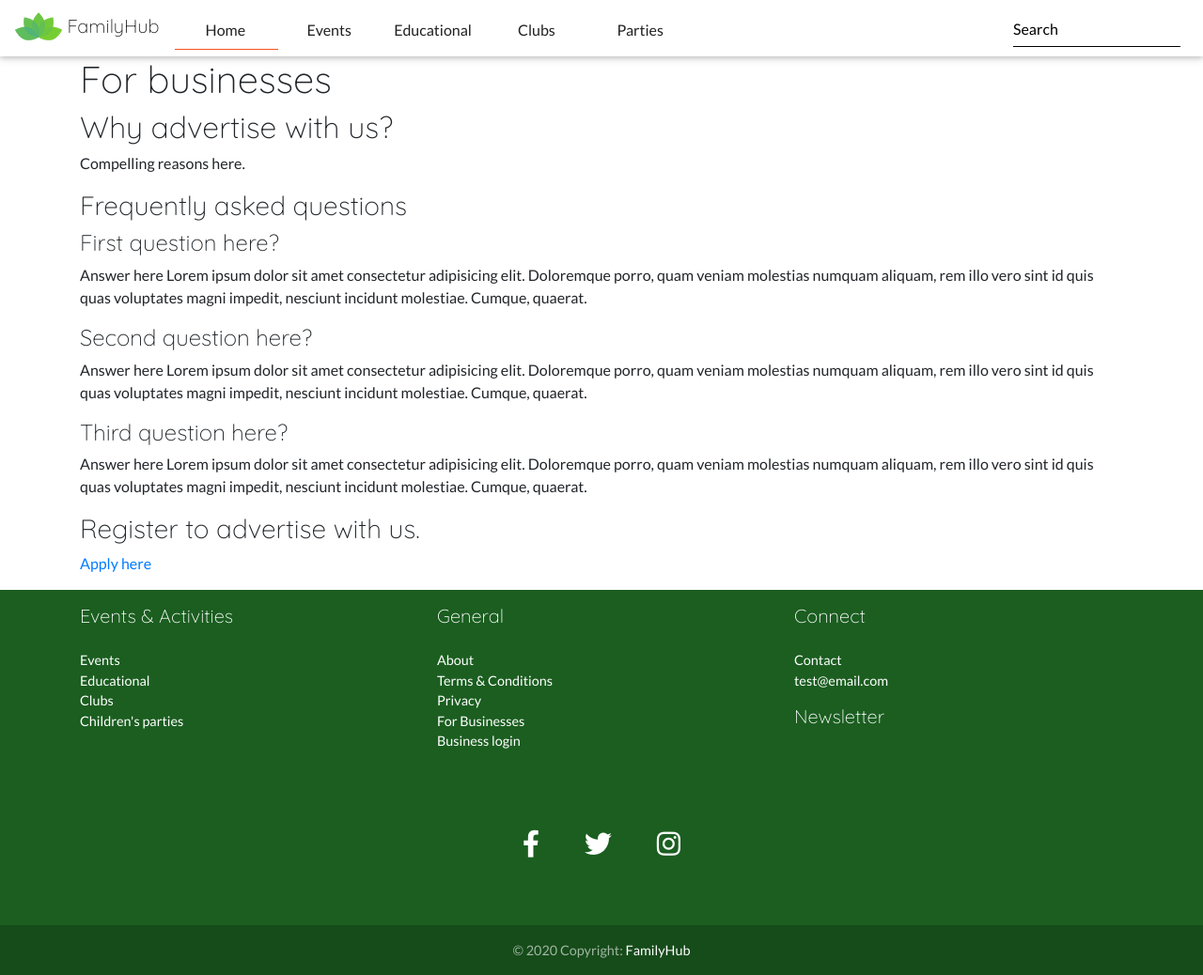
After one commit to AJGreaves/familyhub2, a Django app: page /accounts/for-businesses/ in a window 1280 px wide. The commit adds this page. Shown: the whole page at 94% size. Run offline with Django 3.2, Linux system fonts and the light colour scheme; some libraries are stand-ins or nearby versions.

Commit message:
Add files for pitch page.

```diff
--- /dev/null
+++ b/accounts/templates/pitch.html
@@ -0,0 +1,35 @@
+{% extends 'base.html' %}
+{% block content %}
+
+<div class="container">
+    <div class="row">
+        <header class="col-12">
+            <h1>For businesses</h1>
+        </header>
+        <section class="col-12">
+            <h2>Why advertise with us?</h2>
+            <p>Compelling reasons here.</p>
+        </section>
+        <section class="col-12">
+            <h3>Frequently asked questions</h3>
+            <h4>First question here?</h4>
+            <p>Answer here Lorem ipsum dolor sit amet consectetur adipisicing elit. Doloremque porro, quam veniam
+                molestias numquam aliquam, rem illo vero sint id quis quas voluptates magni impedit, nesciunt incidunt
+                molestiae. Cumque, quaerat.</p>
+            <h4>Second question here?</h4>
+            <p>Answer here Lorem ipsum dolor sit amet consectetur adipisicing elit. Doloremque porro, quam veniam
+                molestias numquam aliquam, rem illo vero sint id quis quas voluptates magni impedit, nesciunt incidunt
+                molestiae. Cumque, quaerat.</p>
+            <h4>Third question here?</h4>
+            <p>Answer here Lorem ipsum dolor sit amet consectetur adipisicing elit. Doloremque porro, quam veniam
+                molestias numquam aliquam, rem illo vero sint id quis quas voluptates magni impedit, nesciunt incidunt
+                molestiae. Cumque, quaerat.</p>
+        </section>
+        <section class="col-12">
+            <h3>Register to advertise with us.</h3>
+            <p><a href="{% url 'register' %}">Apply here</a></p>
+        </section>
+    </div>
+</div>
+
+{% endblock %}
--- a/accounts/urls.py
+++ b/accounts/urls.py
@@ -1,6 +1,6 @@
 from django.contrib.auth import views as auth_views
 from django.urls import path
-from .views import register_view, profile_view
+from .views import register_view, profile_view, pitch_view
 
 urlpatterns = [
     path('register/', register_view, name="register"),
@@ -10,4 +10,5 @@ urlpatterns = [
     path('logout/', auth_views.LogoutView.as_view(
         template_name='logout.html'), name="logout"),
     path('profile/', profile_view, name="profile"),
+    path('for-businesses/', pitch_view, name="pitch"),
 ]
--- a/accounts/views.py
+++ b/accounts/views.py
@@ -32,3 +32,6 @@ def register_view(request):
 
 def profile_view(request):
     return render(request, 'profile.html')
+
+def pitch_view(request):
+    return render(request, 'pitch.html')
--- a/static/css/style.css
+++ b/static/css/style.css
@@ -168,7 +168,7 @@ and mouseleave events in scripts.js
     Adjust px value if footer content height changes
 */
 .content {
-    min-height: calc(100vh - 395px);
+    min-height: calc(100vh - 410px);
 }
 
 footer {
@@ -288,15 +288,6 @@ calc to adjust for height of navbar
 
 /* CARDS */
 
-.card {
-    -webkit-transition: all 0.2s ease-in-out;
-    transition: all 0.2s ease-in-out;
-}
-
-.card:hover {
-    box-shadow: 0 5px 11px 0 rgba(0, 0, 0, 0.18), 0 4px 15px 0 rgba(0, 0, 0, 0.15);
-}
-
 .card-footer-town {
     margin: 0 0 0 .5rem;
 }
@@ -340,7 +331,7 @@ calc to adjust for height of navbar
 #login-form-wrapper hr {
     height: 1px;
     width: 33%;
-    margin: 0;
+    margin-top: 0;
     background: var(--accent-color);
 }
 
--- a/templates/footer.html
+++ b/templates/footer.html
@@ -52,10 +52,10 @@
                     {% if user.is_anonymous %}
                     <!-- Hide if user already logged in -->
                     <li>
-                        <a href="#!">For Companies</a>
+                        <a href="{% url 'pitch' %}">For Businesses</a>
                     </li>
                     <li>
-                        <a href="{% url 'login' %}">Company login</a>
+                        <a href="{% url 'login' %}">Business login</a>
                     </li>
                     {% else %}
                     <li>
```
Also changed, not shown: accounts/templates/login.html (+5 -3 lines).
